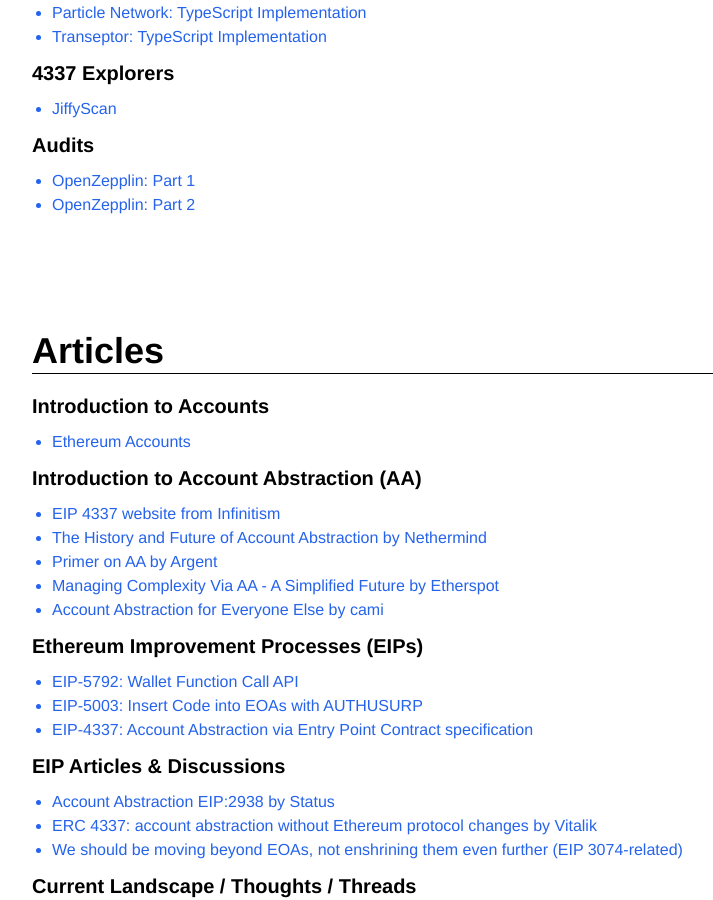
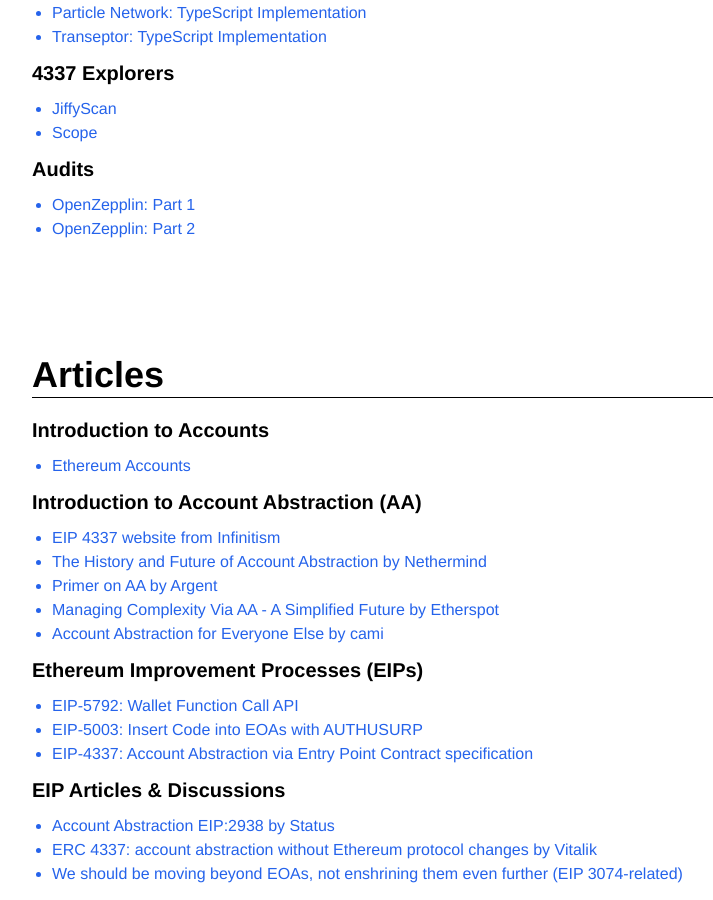
Before and after one commit to eth-infinitism/landing-page, a Next.js app: page /resources in a window 1280 px wide. Shown: the part 1322-2222 px from the top of the page, without its empty margins (48-761 px from the left). Built offline with nearby package versions, Linux system fonts and the light colour scheme.

Commit message:
Add Scope to resources

```diff
--- a/configs/resources/code.ts
+++ b/configs/resources/code.ts
@@ -140,6 +140,10 @@ export const Code: IResourceSection[] = [
       {
         name: `JiffyScan`,
         url: `https://www.jiffyscan.xyz/`
+      },
+      {
+        name: `Scope`,
+        url: `https://scope.sh/`
       }
     ]
   },
```
